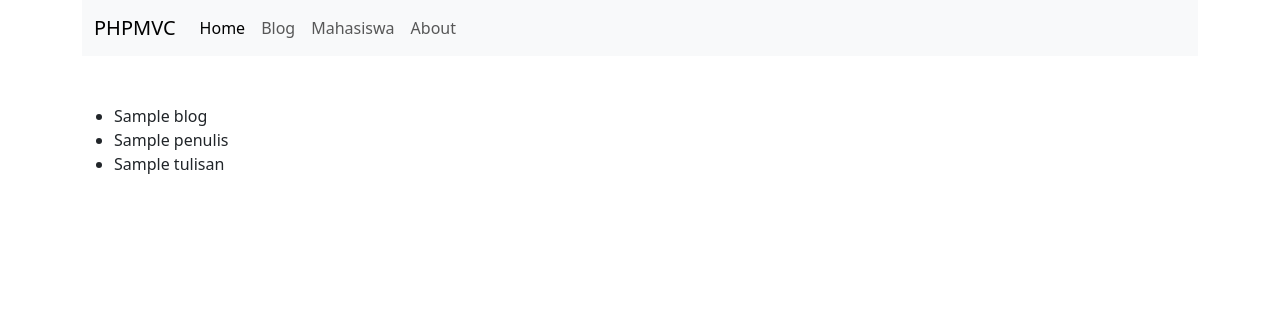
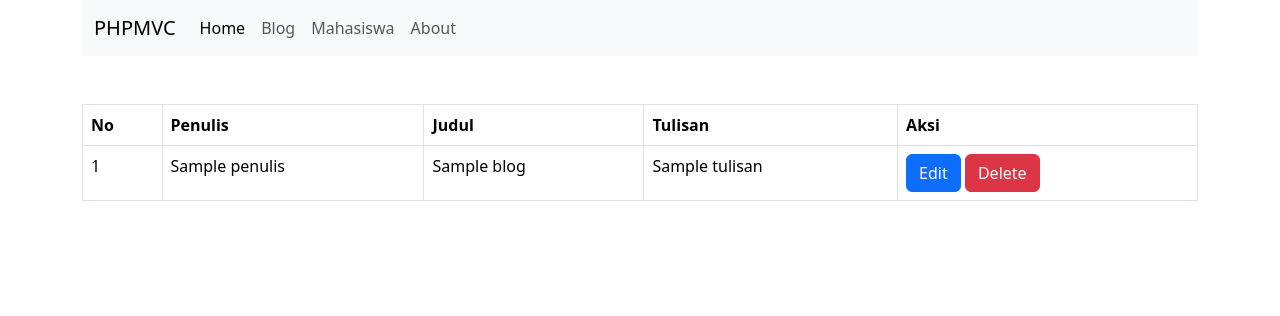
Before and after one commit to gnendraaw/phpmvc, a PHP site: template app/views/blog/index.php in a window 1280 px wide. Shown: the top 316 px of the page. Run offline with PHP 8.4, Linux system fonts and the light colour scheme; the template is opened without the code that fills it: most values are stand-ins (such as "Sample title", 1, 10 or a date in 2020); some libraries are stand-ins or nearby versions.

Commit message:
add table and delete feature

```diff
--- a/app/config/config.php
+++ b/app/config/config.php
@@ -1,6 +1,6 @@
 <?php
 
-define('BASE_URL', '/phpmvc/public');
+define('BASE_URL', '/phpmvcc/public');
 
 // DB
 define('DB_HOST', 'localhost');
--- a/app/views/blog/index.php
+++ b/app/views/blog/index.php
@@ -1,15 +1,32 @@
 <div class="container mt-5">
-    <?php foreach($data['blog'] as $blog): ?>
-        <ul>
-            <li>
-                <?=$blog['judul']?>
-            </li>
-            <li>
-                <?=$blog['penulis']?>
-            </li>
-            <li>
-                <?=$blog['tulisan']?>
-            </li>
-        </ul>
-    <?php endforeach ?>
+    <div class="row">
+        <div class="col">
+            <table class="table table-bordered">
+                <thead>
+                    <div class="tr">
+                        <th>No</th>
+                        <th>Penulis</th>
+                        <th>Judul</th>
+                        <th>Tulisan</th>
+                        <th>Aksi</th>
+                    </div>
+                </thead>
+                <tbody>
+                    <?php $index = 1;?>
+                    <?php foreach($data['blog'] as $blog):?>
+                        <tr>
+                            <td><?=$index++?></td>
+                            <td><?=$blog['penulis']?></td>
+                            <td><?=$blog['judul']?></td>
+                            <td><?=$blog['tulisan']?></td>
+                            <td>
+                                <a href="<?=BASE_URL?>/blog/edit/<?=$blog['id']?>" class="btn btn-primary" onclick="return confirm('yakin?')">Edit</a>
+                                <a href="<?=BASE_URL?>/blog/delete/<?=$blog['id']?>" class="btn btn-danger" onclick="return confirm('yakin?')">Delete</a>
+                            </td>
+                        </tr>
+                    <?php endforeach?>
+                </tbody>
+            </table>
+        </div>
+    </div>
 </div>
```
Also changed, not shown: app/controllers/Blog.php (+9 -0 lines), app/models/Blog_model.php (+9 -0 lines).
